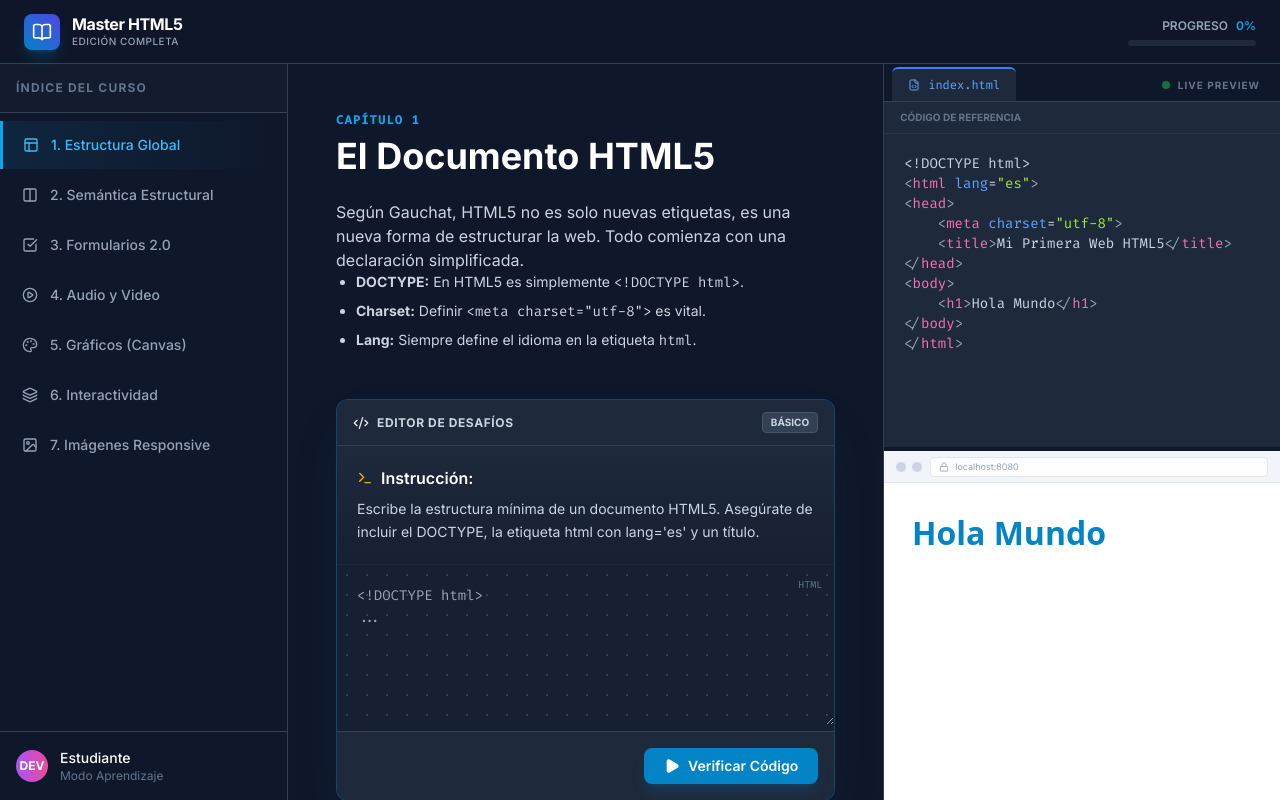
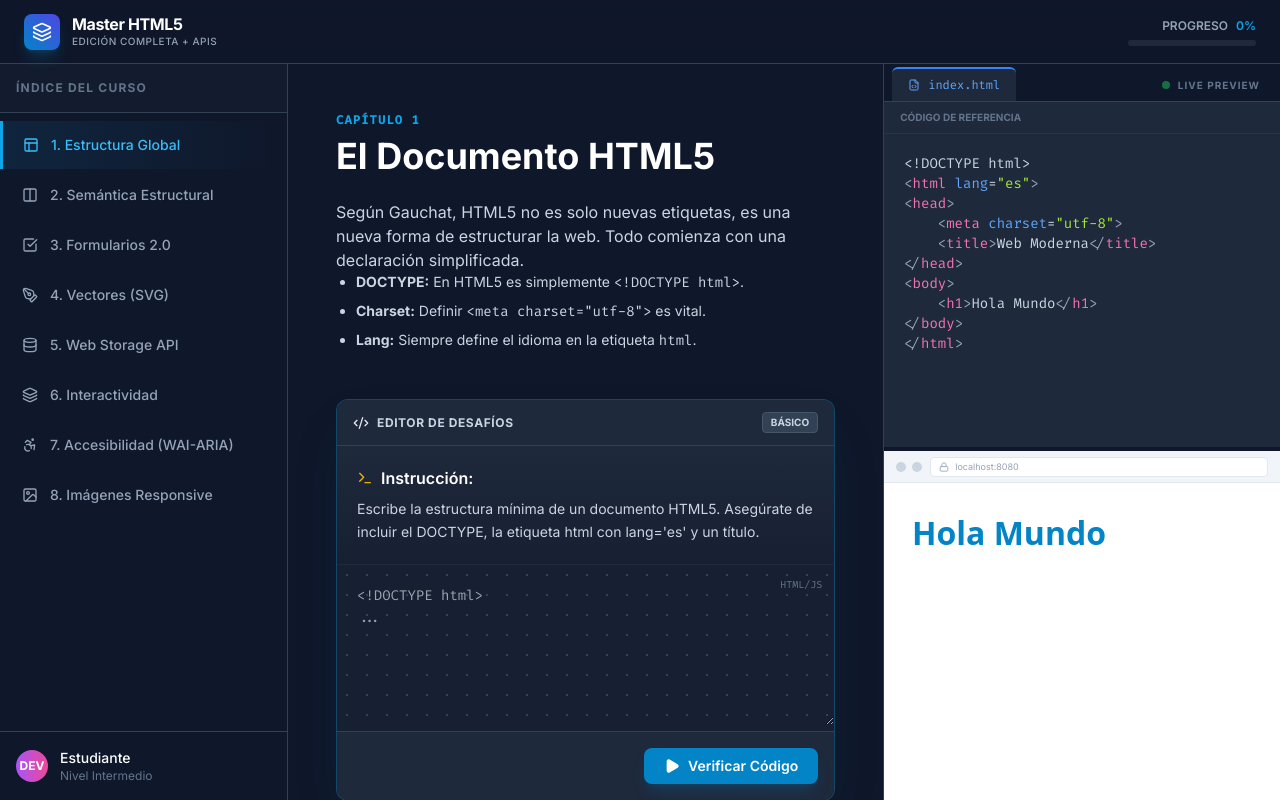
Before and after one commit to blqa/godsplan-coding, a plain HTML site: page html5.html in a window 1280 px wide. Drawn offline with nearby package versions, Linux system fonts and the light colour scheme.

Commit message:
Update html5.html

```diff
--- a/html5.html
+++ b/html5.html
@@ -57,6 +57,7 @@
         .token-val { color: #a3e635; }
         .token-comment { color: #64748b; font-style: italic; }
         .token-punct { color: #94a3b8; }
+        .token-js { color: #fbbf24; }
 
         .glass-panel {
             background: rgba(30, 41, 59, 0.7);
@@ -88,11 +89,11 @@
     <header class="h-16 border-b border-dark-border bg-dark-bg/80 backdrop-blur-md flex items-center justify-between px-6 z-50 shrink-0">
         <div class="flex items-center gap-3">
             <div class="bg-gradient-to-tr from-brand-600 to-indigo-600 p-2 rounded-lg shadow-lg shadow-brand-500/20">
-                <i data-lucide="book-open" class="text-white w-5 h-5"></i>
+                <i data-lucide="layers" class="text-white w-5 h-5"></i>
             </div>
             <div>
                 <h1 class="font-bold text-white tracking-tight leading-tight">Master HTML5</h1>
-                <p class="text-[10px] text-slate-400 font-medium uppercase tracking-wider">Edición Completa</p>
+                <p class="text-[10px] text-slate-400 font-medium uppercase tracking-wider">Edición Completa + APIs</p>
             </div>
         </div>
 
@@ -117,7 +118,7 @@
             <div class="p-4 border-b border-dark-border bg-dark-surface/30">
                 <h2 class="text-xs font-bold text-slate-500 uppercase tracking-widest">Índice del Curso</h2>
             </div>
-            <nav id="module-list" class="flex-1 overflow-y-auto py-2 space-y-0.5">
+            <nav id="module-list" class="flex-1 overflow-y-auto py-2 space-y-0.5 custom-scrollbar">
                 <!-- Se llena con JS -->
             </nav>
 
@@ -129,7 +130,7 @@
                     </div>
                     <div>
                         <div class="text-sm font-medium text-white">Estudiante</div>
-                        <div class="text-xs text-slate-500">Modo Aprendizaje</div>
+                        <div class="text-xs text-slate-500">Nivel Intermedio</div>
                     </div>
                 </div>
             </div>
@@ -177,7 +178,7 @@
 
                             <!-- Code Input -->
                             <div class="relative code-editor-area">
-                                <div class="absolute top-3 right-3 text-[10px] text-slate-500 font-mono pointer-events-none">HTML</div>
+                                <div class="absolute top-3 right-3 text-[10px] text-slate-500 font-mono pointer-events-none">HTML/JS</div>
                                 <textarea id="code-input" spellcheck="false"
                                     class="w-full h-40 bg-transparent p-5 font-mono text-sm text-slate-200 resize-y border-none focus:ring-0 leading-relaxed"
                                     placeholder="<!-- Escribe tu código aquí... -->"></textarea>
@@ -267,7 +268,7 @@
     <!-- Data & Logic -->
     <script>
         // -------------------------------------------------------------------
-        // BASE DE CONOCIMIENTO (Actualizada)
+        // BASE DE CONOCIMIENTO (Actualizada con temas avanzados)
         // -------------------------------------------------------------------
 
         const curriculum = [
@@ -291,7 +292,7 @@
 <html lang="es">
 <head>
     <meta charset="utf-8">
-    <title>Mi Primera Web HTML5</title>
+    <title>Web Moderna</title>
 </head>
 <body>
     <h1>Hola Mundo</h1>
@@ -405,106 +406,86 @@
                 }
             },
             {
-                id: "multimedia",
-                title: "4. Audio y Video",
-                icon: "play-circle",
+                id: "svg",
+                title: "4. Vectores (SVG)",
+                icon: "pen-tool",
                 content: `
-                    <span class="text-brand-500 font-mono text-xs font-bold uppercase mb-2 block tracking-widest">Capítulo 4</span>
-                    <h1 class="text-3xl md:text-4xl font-extrabold text-white mb-6">Multimedia Sin Plugins</h1>
+                    <span class="text-brand-500 font-mono text-xs font-bold uppercase mb-2 block tracking-widest">NUEVO: Capítulo 4</span>
+                    <h1 class="text-3xl md:text-4xl font-extrabold text-white mb-6">Gráficos Vectoriales</h1>
                     <div class="prose prose-invert max-w-none text-slate-300">
-                        <p>Adiós Flash. HTML5 introduce etiquetas nativas.</p>
+                        <p>A diferencia de <code>canvas</code>, SVG está basado en XML y no pierde calidad al hacer zoom. Es ideal para iconos y logotipos.</p>
                         <ul class="list-disc pl-5 space-y-1 text-sm mb-4">
-                            <li><strong>controls:</strong> Muestra la UI del reproductor.</li>
-                            <li><strong>poster:</strong> Imagen de portada.</li>
+                            <li><strong>&lt;svg&gt;:</strong> Contenedor raíz. Define <code>width</code>, <code>height</code> y <code>viewBox</code>.</li>
+                            <li><strong>Formas:</strong> <code>&lt;circle&gt;</code>, <code>&lt;rect&gt;</code>, <code>&lt;path&gt;</code>.</li>
+                            <li><strong>Estilos:</strong> Usa atributos como <code>fill</code> (relleno) y <code>stroke</code> (borde).</li>
                         </ul>
                     </div>
                 `,
-                codeRef: `<video controls width="300" poster="portada.jpg">
-    <source src="video.mp4" type="video/mp4">
-    <p>Tu navegador no soporta video.</p>
-</video>`,
+                codeRef: `<svg width="100" height="100">
+  <circle cx="50" cy="50" r="40" stroke="green" stroke-width="4" fill="yellow" />
+</svg>`,
                 exercise: {
-                    instruction: "Inserta un <video> con controles y ancho de 400.",
+                    instruction: "Crea un SVG de 100x100 que contenga un rectángulo (<rect>). El rectángulo debe tener un ancho (width) y alto (height) de 50.",
                     difficulty: "Avanzado",
                     validate: (code) => {
                         const parser = new DOMParser();
                         const doc = parser.parseFromString(code, "text/html");
-                        const video = doc.querySelector('video');
-                        if (!video) return { valid: false, msg: "Falta la etiqueta <video>." };
-                        if (!video.hasAttribute('controls')) return { valid: false, msg: "Faltan los 'controls'." };
-                        if (video.getAttribute('width') !== '400') return { valid: false, msg: "El ancho debe ser 400." };
-                        return { valid: true, msg: "¡Perfecto! Video nativo listo." };
+                        const svg = doc.querySelector('svg');
+                        const rect = doc.querySelector('rect');
+
+                        if (!svg) return { valid: false, msg: "Falta la etiqueta <svg>." };
+                        if (!rect) return { valid: false, msg: "Falta la etiqueta <rect> dentro del SVG." };
+                        if (rect.getAttribute('width') !== '50' || rect.getAttribute('height') !== '50') return { valid: false, msg: "El rectángulo debe ser de 50x50." };
+
+                        return { valid: true, msg: "¡Perfecto! Has creado un gráfico vectorial." };
                     }
                 },
                 quiz: {
-                    q: "¿Qué etiqueta define múltiples formatos dentro de video?",
-                    options: ["<track>", "<source>", "<file>"],
+                    q: "¿Cuál es la principal ventaja de SVG sobre Canvas?",
+                    options: ["Es más rápido para juegos", "Escala sin perder calidad", "Usa JavaScript para dibujar"],
                     correct: 1
                 }
             },
-            // --- NUEVOS MÓDULOS ---
             {
-                id: "canvas",
-                title: "5. Gráficos (Canvas)",
-                icon: "palette",
+                id: "storage",
+                title: "5. Web Storage API",
+                icon: "database",
                 content: `
-                    <span class="text-brand-500 font-mono text-xs font-bold uppercase mb-2 block tracking-widest">Capítulo 5</span>
-                    <h1 class="text-3xl md:text-4xl font-extrabold text-white mb-6">Dibujando con Code</h1>
+                    <span class="text-brand-500 font-mono text-xs font-bold uppercase mb-2 block tracking-widest">NUEVO: Capítulo 5</span>
+                    <h1 class="text-3xl md:text-4xl font-extrabold text-white mb-6">Persistencia de Datos</h1>
                     <div class="prose prose-invert max-w-none text-slate-300">
-                        <p>El elemento <code>&lt;canvas&gt;</code> es un lienzo en blanco para dibujar gráficos vía JavaScript (2D o 3D).</p>
-                        <p class="mb-4">Pasos:</p>
-                        <ol class="list-decimal pl-5 space-y-2 mb-6 text-sm">
-                            <li>Crear la etiqueta con <code>id</code>, <code>width</code> y <code>height</code>.</li>
-                            <li>Usar JS: <code>getContext('2d')</code>.</li>
-                            <li>Dibujar: <code>fillRect()</code>, <code>beginPath()</code>.</li>
-                        </ol>
+                        <p>HTML5 permite guardar datos en el navegador del usuario de forma sencilla, reemplazando a las cookies para almacenamiento simple.</p>
+                        <div class="bg-slate-800 p-4 rounded-lg border border-slate-700 mb-4">
+                            <h4 class="text-blue-400 font-bold mb-2">Métodos Principales:</h4>
+                            <ul class="font-mono text-xs space-y-2 text-slate-300">
+                                <li>localStorage.setItem('clave', 'valor');</li>
+                                <li>var x = localStorage.getItem('clave');</li>
+                            </ul>
+                        </div>
                     </div>
                 `,
-                codeRef: `<canvas id="miLienzo" width="200" height="100"></canvas>
-<script>
-  var c = document.getElementById("miLienzo");
-  var ctx = c.getContext("2d");
-  ctx.fillStyle = "#FF0000";
-  ctx.fillRect(10, 10, 80, 80);
+                codeRef: `<script>
+  // Guardar nombre
+  localStorage.setItem("usuario", "Ana");
+
+  // Recuperar y mostrar
+  document.write("Hola " + localStorage.getItem("usuario"));
 <\/script>`,
                 exercise: {
-                    instruction: "Crea un <canvas> con id='game-area', width='300' y height='200'.",
-                    placeholder: '<canvas id="..." ...></canvas>',
-                    difficulty: "Intermedio",
+                    instruction: "Escribe un script que guarde el valor 'HTML5' en localStorage con la clave 'curso'.",
+                    placeholder: "<script>\n  localStorage.setItem(..., ...);\n<\/script>",
+                    difficulty: "Experto",
                     validate: (code) => {
-                        const parser = new DOMParser();
-                        const doc = parser.parseFromString(code, "text/html");
-                        const canvas = doc.querySelector('canvas');
-
-                        if (!canvas) return { valid: false, msg: "Falta la etiqueta <canvas>." };
-                        if (canvas.id !== 'game-area') return { valid: false, msg: "El id debe ser 'game-area'." };
-                        if (canvas.getAttribute('width') !== '300') return { valid: false, msg: "El ancho debe ser 300." };
-                        if (canvas.getAttribute('height') !== '200') return { valid: false, msg: "El alto debe ser 200." };
-
-                        // MAGIC: Auto-paint to show it works
-                        const iframe = document.getElementById('preview-frame');
-                        const iframeDoc = iframe.contentDocument || iframe.contentWindow.document;
-                        // Inject script to paint immediately
-                        const script = iframeDoc.createElement('script');
-                        script.textContent = `
-                            var c = document.getElementById("game-area");
-                            if(c) {
-                                var ctx = c.getContext("2d");
-                                ctx.fillStyle = "#0ea5e9";
-                                ctx.fillRect(50, 50, 200, 100);
-                                ctx.font = "20px Arial";
-                                ctx.fillStyle = "white";
-                                ctx.fillText("¡Canvas Activo!", 80, 110);
-                            }
-                        `;
-                        iframeDoc.body.appendChild(script);
-
-                        return { valid: true, msg: "¡Lienzo preparado! He dibujado algo azul con JS para probarlo." };
+                        if (!code.includes('<script>')) return { valid: false, msg: "Debes incluir las etiquetas <script>." };
+                        if (!code.includes('localStorage.setItem')) return { valid: false, msg: "Usa localStorage.setItem()." };
+                        if (!code.includes("'curso'") && !code.includes('"curso"')) return { valid: false, msg: "La clave debe ser 'curso'." };
+                        if (!code.includes("'HTML5'") && !code.includes('"HTML5"')) return { valid: false, msg: "El valor debe ser 'HTML5'." };
+                        return { valid: true, msg: "¡Datos guardados! Revisa la consola del navegador." };
                     }
                 },
                 quiz: {
-                    q: "¿Qué método de JS inicia el dibujo?",
-                    options: ["getDrawingArea()", "getContext('2d')", "createGraphics()"],
+                    q: "¿Cuánto tiempo duran los datos en localStorage?",
+                    options: ["Hasta cerrar el navegador", "Hasta que se borren manualmente", "24 horas"],
                     correct: 1
                 }
             },
@@ -545,11 +526,54 @@
                 }
             },
             {
+                id: "a11y",
+                title: "7. Accesibilidad (WAI-ARIA)",
+                icon: "accessibility",
+                content: `
+                    <span class="text-brand-500 font-mono text-xs font-bold uppercase mb-2 block tracking-widest">NUEVO: Capítulo 7</span>
+                    <h1 class="text-3xl md:text-4xl font-extrabold text-white mb-6">Web Para Todos</h1>
+                    <div class="prose prose-invert max-w-none text-slate-300">
+                        <p>Una web moderna debe ser accesible. HTML5 trabaja junto con ARIA para ayudar a lectores de pantalla.</p>
+                        <ul class="list-disc pl-5 space-y-2 mb-6 text-sm">
+                            <li><strong>aria-label:</strong> Etiqueta invisible para describir elementos (como botones con solo iconos).</li>
+                            <li><strong>role:</strong> Define qué hace un elemento (ej: <code>role="alert"</code>).</li>
+                        </ul>
+                    </div>
+                `,
+                codeRef: `<button aria-label="Cerrar ventana" onclick="close()">
+  X
+</button>
+
+<div role="alert">
+  ¡Error de conexión!
+</div>`,
+                exercise: {
+                    instruction: "Crea un botón que tenga solo una 'X' como texto, pero incluye un atributo 'aria-label' que diga 'Cerrar'.",
+                    difficulty: "Intermedio",
+                    validate: (code) => {
+                        const parser = new DOMParser();
+                        const doc = parser.parseFromString(code, "text/html");
+                        const btn = doc.querySelector('button');
+
+                        if (!btn) return { valid: false, msg: "Falta la etiqueta <button>." };
+                        if (!btn.hasAttribute('aria-label')) return { valid: false, msg: "Falta el atributo aria-label." };
+                        if (btn.getAttribute('aria-label') !== 'Cerrar') return { valid: false, msg: "El aria-label debe ser 'Cerrar'." };
+
+                        return { valid: true, msg: "¡Excelente! Tu sitio es más inclusivo." };
+                    }
+                },
+                quiz: {
+                    q: "¿Para qué sirve aria-label?",
+                    options: ["Para dar estilos CSS", "Para describir elementos a lectores de pantalla", "Para SEO"],
+                    correct: 1
+                }
+            },
+            {
                 id: "responsive",
-                title: "7. Imágenes Responsive",
+                title: "8. Imágenes Responsive",
                 icon: "image",
                 content: `
-                    <span class="text-brand-500 font-mono text-xs font-bold uppercase mb-2 block tracking-widest">Capítulo 7</span>
+                    <span class="text-brand-500 font-mono text-xs font-bold uppercase mb-2 block tracking-widest">Capítulo 8</span>
                     <h1 class="text-3xl md:text-4xl font-extrabold text-white mb-6">Etiqueta &lt;picture&gt;</h1>
                     <div class="prose prose-invert max-w-none text-slate-300">
                         <p>Permite servir diferentes imágenes según el tamaño de pantalla del dispositivo, ahorrando datos en móviles.</p>
@@ -558,7 +582,6 @@
                 `,
                 codeRef: `<picture>
   <source media="(min-width: 650px)" srcset="grande.jpg">
-  <source media="(min-width: 465px)" srcset="mediana.jpg">
   <img src="pequeña.jpg" alt="Descripción">
 </picture>`,
                 exercise: {
@@ -601,9 +624,9 @@
             list.innerHTML = curriculum.map((item, idx) => `
                 <button onclick="loadLesson(${idx})"
                     class="nav-item w-full text-left px-5 py-3.5 flex items-center gap-3 text-sm font-medium text-slate-400 hover:text-slate-200 hover:bg-slate-800/50 transition-all border-l-2 border-transparent ${idx === currentIndex ? 'active' : ''}">
-                    <i data-lucide="${item.icon}" class="w-4 h-4"></i>
-                    ${item.title}
-                    ${idx < currentIndex ? '<i data-lucide="check" class="ml-auto w-3 h-3 text-green-500"></i>' : ''}
+                    <i data-lucide="${item.icon}" class="w-4 h-4 shrink-0"></i>
+                    <span class="truncate">${item.title}</span>
+                    ${idx < currentIndex ? '<i data-lucide="check" class="ml-auto w-3 h-3 text-green-500 shrink-0"></i>' : ''}
                 </button>
             `).join('');
             lucide.createIcons();
@@ -625,22 +648,7 @@
             codeRef.innerHTML = syntaxHighlight(data.codeRef);
 
             // Preview
-            const iframe = document.getElementById('preview-frame');
-            const doc = iframe.contentDocument || iframe.contentWindow.document;
-            doc.open();
-            doc.write(`
-                <style>
-                    body { font-family: system-ui, sans-serif; padding: 20px; color: #333; }
-                    h1 { color: #0284c7; }
-                    input { border: 1px solid #ccc; padding: 5px; border-radius: 4px; display: block; margin-bottom: 10px; width: 100%; }
-                    button { background: #0284c7; color: white; border: none; padding: 8px 16px; border-radius: 4px; }
-                    canvas { border: 2px dashed #ccc; background: #f8fafc; }
-                    details { border: 1px solid #ddd; padding: 10px; border-radius: 5px; cursor: pointer; }
-                    summary { font-weight: bold; color: #0284c7; outline: none; }
-                </style>
-                ${data.codeRef}
-            `);
-            doc.close();
+            updatePreview(data.codeRef);
 
             // Exercise Setup
             document.getElementById('workspace-area').classList.remove('hidden');
@@ -661,29 +669,33 @@
             lucide.createIcons();
         }
 
-        function validateCode() {
-            const data = curriculum[currentIndex].exercise;
-            const userCode = document.getElementById('code-input').value;
-
-            // Update Preview with User Code First
+        function updatePreview(code) {
             const iframe = document.getElementById('preview-frame');
             const doc = iframe.contentDocument || iframe.contentWindow.document;
 
-            // Preserve styles, replace body
             const styles = `
                 <style>
                     body { font-family: system-ui, sans-serif; padding: 20px; color: #333; }
                     h1 { color: #0284c7; }
                     input { border: 1px solid #ccc; padding: 5px; border-radius: 4px; display: block; margin-bottom: 10px; width: 100%; }
-                    button { background: #0284c7; color: white; border: none; padding: 8px 16px; border-radius: 4px; }
-                    canvas { border: 2px dashed #0284c7; background: #f0f9ff; }
+                    button { background: #0284c7; color: white; border: none; padding: 8px 16px; border-radius: 4px; cursor: pointer; }
+                    canvas, svg { border: 2px dashed #0284c7; background: #f0f9ff; margin: 10px 0; }
                     details { border: 1px solid #ddd; padding: 10px; border-radius: 5px; cursor: pointer; margin-bottom: 10px; }
                     summary { font-weight: bold; color: #0284c7; }
+                    [role="alert"] { padding: 10px; background: #fee2e2; color: #b91c1c; border-radius: 4px; margin-top: 10px; }
                 </style>`;
 
             doc.open();
-            doc.write(styles + userCode);
+            doc.write(styles + code);
             doc.close();
+        }
+
+        function validateCode() {
+            const data = curriculum[currentIndex].exercise;
+            const userCode = document.getElementById('code-input').value;
+
+            // Update Preview
+            updatePreview(userCode);
 
             // Validate
             const result = data.validate(userCode);
@@ -762,7 +774,7 @@
                 loadLesson(currentIndex + 1);
             } else {
                 confetti({ particleCount: 300, spread: 100, origin: { y: 0.5 } });
-                alert("¡Curso Maestro HTML5 Completado!");
+                alert("¡Master Class Completada!");
             }
         }
 
@@ -782,7 +794,8 @@
                     const attrs = p3.replace(/(\w+)=(".*?")/g, '<span class="token-attr">$1</span>=<span class="token-val">$2</span>');
                     return `<span class="token-punct">${p1}</span><span class="token-tag">${p2}</span>${attrs}<span class="token-punct">${p4}</span>`;
                 })
-                .replace(/(&lt;!--.*?--&gt;)/g, '<span class="token-comment">$1</span>');
+                .replace(/(&lt;!--.*?--&gt;)/g, '<span class="token-comment">$1</span>')
+                .replace(/(var|let|const|document|localStorage|return)/g, '<span class="token-js">$1</span>');
         }
 
     </script>
```
